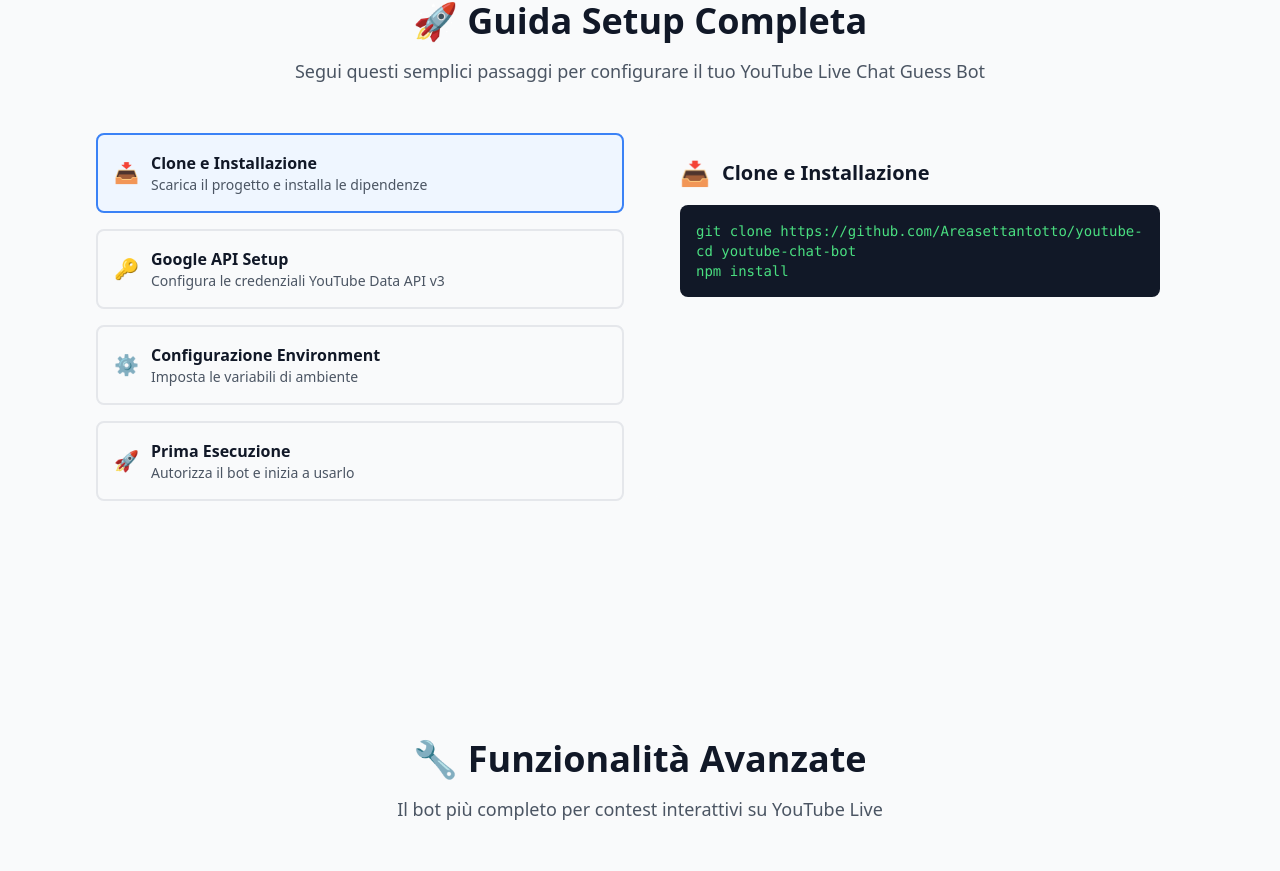
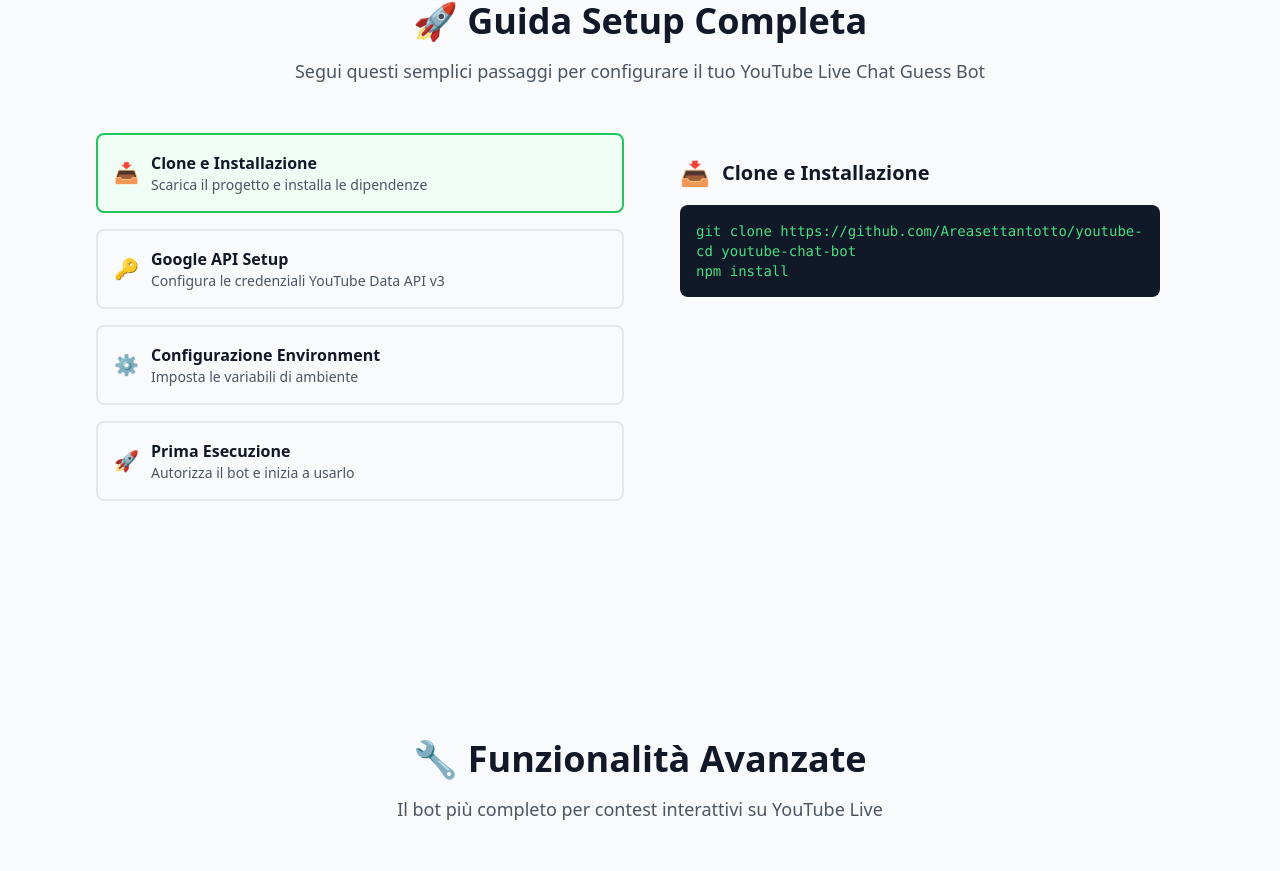
Before and after one commit to Areasettantotto/youtube-chat-bot-landing, a React (Vite) app: page / in a window 1280 px wide. Shown: the part 957-1828 px from the top of the page. Built offline with nearby package versions, Linux system fonts and the light colour scheme.

Commit message:
Edited the color (activestep) in the SetupGuide.jsx component

```diff
--- a/src/components/SetupGuide.jsx
+++ b/src/components/SetupGuide.jsx
@@ -73,7 +73,7 @@
 								key={step.id}
 								className={`p-3 sm:p-4 rounded-lg border-2 cursor-pointer transition-all duration-300 overflow-hidden ${
 									activeStep === step.id
-										? 'border-blue-500 bg-blue-50 dark:bg-blue-900/20'
+										? 'border-green-500 bg-green-50 dark:bg-green-900/20'
 										: 'border-gray-200 dark:border-gray-700 bg-gray-50 dark:bg-gray-800'
 								}`}
 								onClick={() => setActiveStep(step.id)}
@@ -142,7 +142,7 @@
 													key={idx}
 													className="flex items-start space-x-2 text-gray-700 dark:text-gray-300 text-sm"
 												>
-													<span className="w-5 h-5 sm:w-6 sm:h-6 bg-blue-500 text-white rounded-full flex items-center justify-center text-xs font-bold flex-shrink-0 mt-0.5">
+													<span className="w-5 h-5 sm:w-6 sm:h-6 bg-green-500 text-white rounded-full flex items-center justify-center text-xs font-bold flex-shrink-0 mt-0.5">
 														{idx + 1}
 													</span>
 													<span className="overflow-safe flex-1">{stepItem}</span>
```
